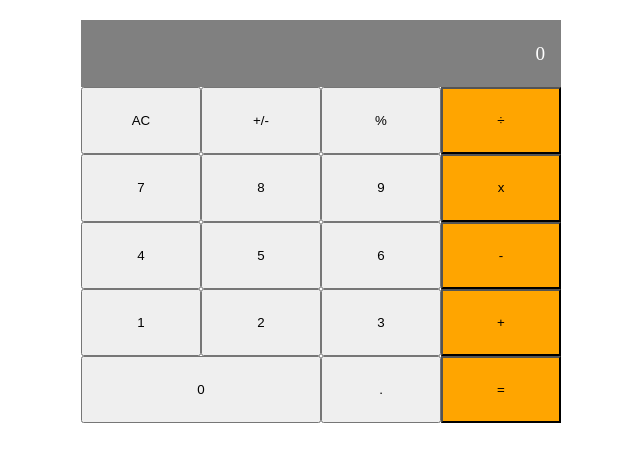
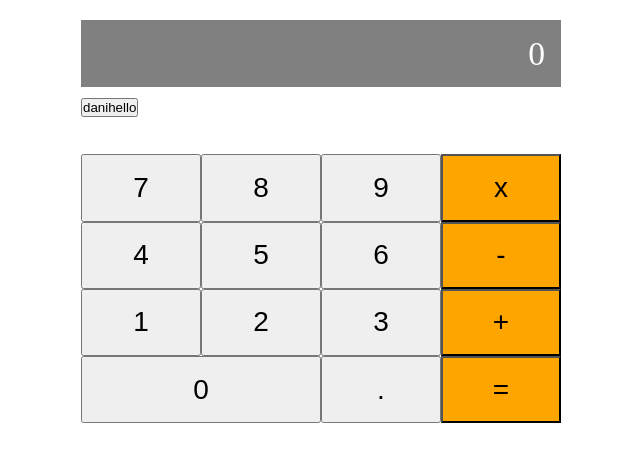
Before and after one commit to danifromecuador/calculator, a React (Create React App) app: page / in a window 1280 px wide. Shown: the top 462 px of the page, without its empty margins (319-959 px from the left). Built offline with nearby package versions, Linux system fonts and the light colour scheme.

Commit message:
Create Button component

```diff
--- a/package.json
+++ b/package.json
@@ -10,7 +10,8 @@
     "react": "^18.2.0",
     "react-dom": "^18.2.0",
     "react-scripts": "5.0.1",
-    "web-vitals": "^2.1.4"
+    "web-vitals": "^2.1.4",
+    "prop-types": "^15.8.1"
   },
   "scripts": {
     "start": "react-scripts start",
--- a/src/App.css
+++ b/src/App.css
@@ -4,6 +4,7 @@
   margin: 20px auto;
   display: flex;
   flex-direction: column;
+  font-size: 28px;
 }
 
 .result {
@@ -24,6 +25,7 @@
 .button {
   width: 25%;
   height: 100%;
+  font-size: 28px;
 }
 
 .operation {
--- /dev/null
+++ b/src/components/Button.js
@@ -0,0 +1,17 @@
+import React from 'react';
+import PropTypes from 'prop-types';
+
+export default function Button({ value }) {
+  return (
+    <div>
+      <button type="button">
+        {value}
+        hello
+      </button>
+    </div>
+  );
+}
+
+Button.propTypes = {
+  value: PropTypes.string.isRequired,
+};
--- a/src/components/Calculator.js
+++ b/src/components/Calculator.js
@@ -2,6 +2,7 @@
 import { useState } from 'react';
 import calculate from '../logic/calculate';
 import operate from '../logic/operate';
+import Button from './Button';
 
 function Calculator() {
   const [calculation, setCalculation] = useState({ total: null, next: null, operation: null });
@@ -23,10 +24,12 @@ function Calculator() {
     <div className="calculator">
       <div className="result">{calculation.next || calculation.total || '0'}</div>
       <div className="column">
-        <button type="button" className="button" onClick={() => handleClick('AC')}>AC</button>
+        <Button value="dani" />
+        {/* <button type="button" className="button" onClick={() => handleClick('AC')}>AC</button>
         <button type="button" className="button" onClick={() => handleClick('+/-')}>+/-</button>
         <button type="button" className="button" onClick={() => handleClick('%')}>%</button>
-        <button type="button" className="button operation" onClick={() => handleClick('÷')}>÷</button>
+        <button type="button" className="button operation" onClick={() => handleClick('÷')}>
+        ÷</button> */}
       </div>
       <div className="column">
         <button type="button" className="button" onClick={() => handleClick('7')}>7</button>
--- a/src/index.js
+++ b/src/index.js
@@ -2,7 +2,6 @@ import React from 'react';
 import ReactDOM from 'react-dom/client';
 import './index.css';
 import App from './App';
-import reportWebVitals from './reportWebVitals';
 
 const root = ReactDOM.createRoot(document.getElementById('root'));
 root.render(
@@ -14,4 +13,3 @@ root.render(
 // If you want to start measuring performance in your app, pass a function
 // to log results (for example: reportWebVitals(console.log))
 // or send to an analytics endpoint. Learn more: https://bit.ly/CRA-vitals
-reportWebVitals();
--- a/src/reportWebVitals.js
+++ /dev/null
@@ -1,15 +0,0 @@
-const reportWebVitals = (onPerfEntry) => {
-  if (onPerfEntry && onPerfEntry instanceof Function) {
-    import('web-vitals').then(({
-      getCLS, getFID, getFCP, getLCP, getTTFB,
-    }) => {
-      getCLS(onPerfEntry);
-      getFID(onPerfEntry);
-      getFCP(onPerfEntry);
-      getLCP(onPerfEntry);
-      getTTFB(onPerfEntry);
-    });
-  }
-};
-
-export default reportWebVitals;
```
Also changed, not shown: .eslintrc.json, 2 other files (tests, documents, lock files or other folders).
